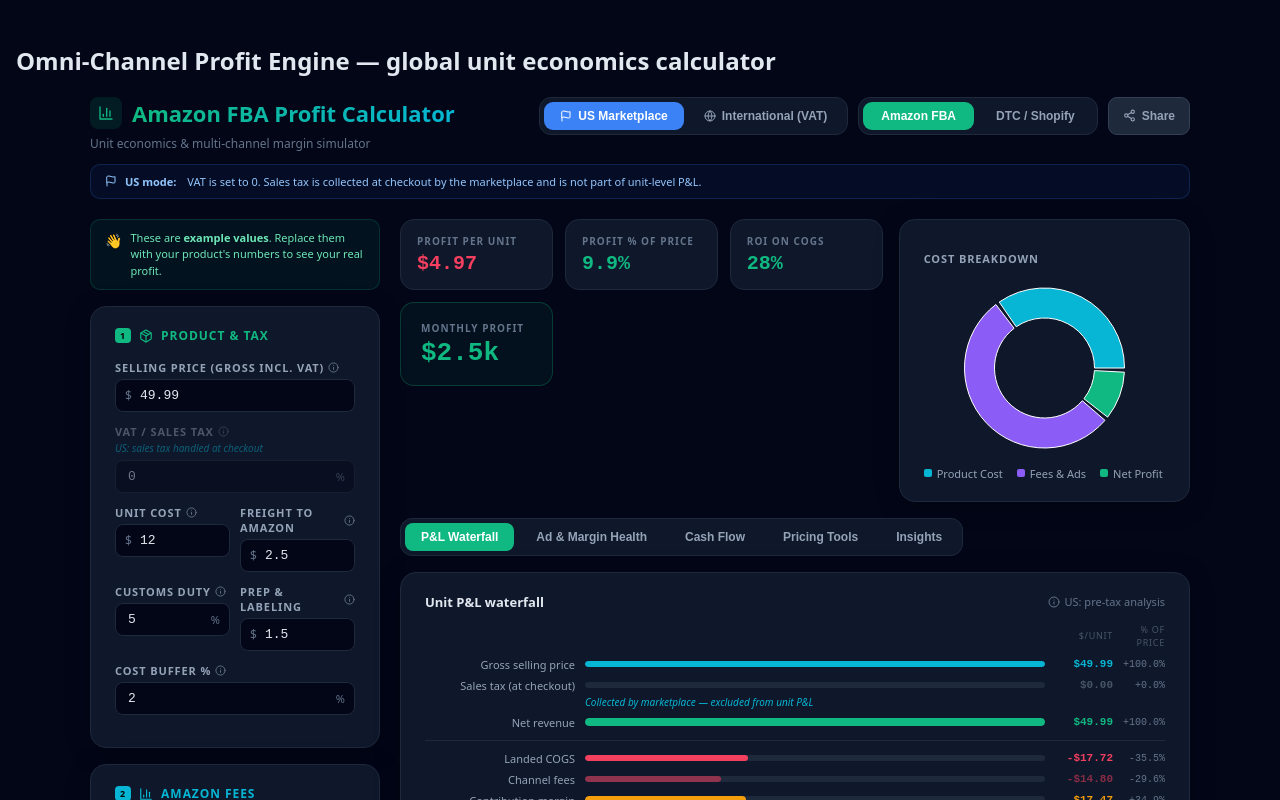
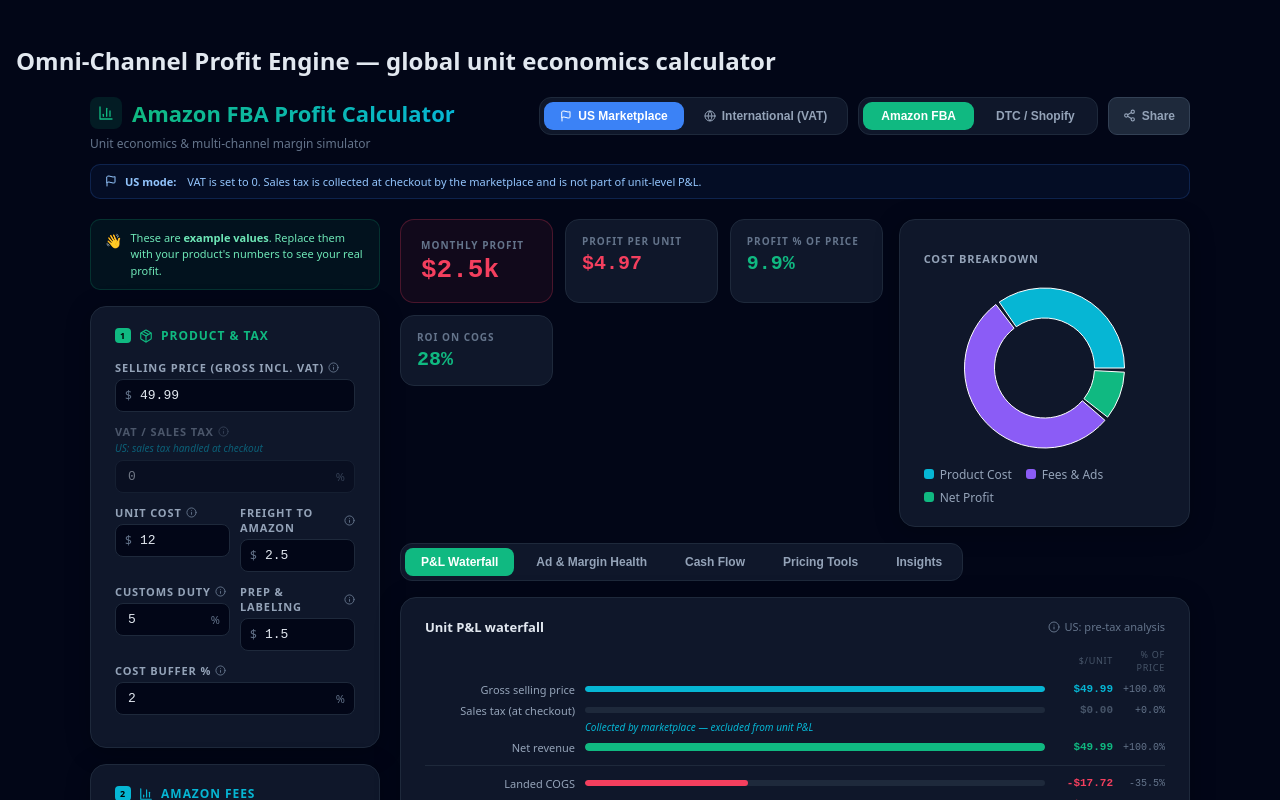
Before and after one commit to avielg-droid/amazon-calculator, a React (Vite) app: page / in a window 1280 px wide. Shown: the top 800 px of the page. Built offline with nearby package versions, Linux system fonts and the light colour scheme.

Commit message:
ux: monthly profit first, larger pie legend, signed monthly profit

```diff
--- a/App.jsx
+++ b/App.jsx
@@ -114,8 +114,8 @@
       </ResponsiveContainer>
       <div style={{ display: "flex", flexWrap: "wrap", gap: "6px 14px", marginTop: 8 }}>
         {data.map((d, i) => (
-          <div key={i} style={{ display: "flex", alignItems: "center", gap: 5, fontSize: 11, color: C.s4 }}>
-            <div style={{ width: 8, height: 8, borderRadius: 2, background: d.color }} />
+          <div key={i} style={{ display: "flex", alignItems: "center", gap: 6, fontSize: 12, color: C.s4 }}>
+            <div style={{ width: 10, height: 10, borderRadius: 3, background: d.color, flexShrink: 0 }} />
             {d.name}
           </div>
         ))}
@@ -477,10 +477,10 @@
           <div style={{ display: "flex", flexWrap: "wrap", gap: 16, alignItems: "flex-start" }}>
             <div style={{ flex: 2, minWidth: 280 }}>
               <div style={{ display: "grid", gridTemplateColumns: "repeat(auto-fit, minmax(130px, 1fr))", gap: 12 }}>
+                <StatCard label="Monthly profit" value={`$${fmtK(s.totalMonthlyProfit)}`} signed big />
                 <StatCard label="Profit per unit" value={`$${fmt(s.netProfitPerUnit)}`} signed />
                 <StatCard label="Profit % of price" value={`${fmt(s.netMargin, 1)}%`} signed />
                 <StatCard label="ROI on COGS" value={`${fmt(s.roi, 0)}%`} signed />
-                <StatCard label="Monthly profit" value={`$${fmtK(s.totalMonthlyProfit)}`} color={C.emerald} big />
               </div>
             </div>
             <CostChart s={s} />
```
